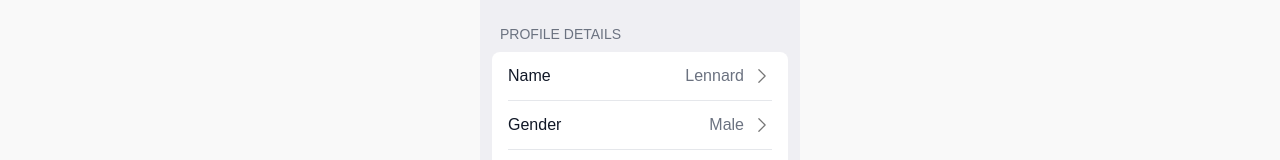
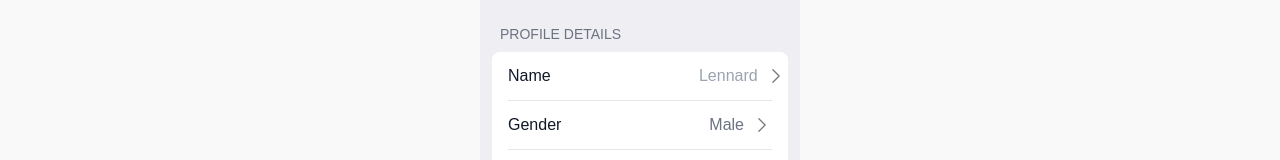
Before and after one commit to sda34495/companion-tele-app, a Next.js app: page /setting in a window 1280 px wide. Shown: the top 160 px of the page. Built offline with nearby package versions, Linux system fonts and the light colour scheme.

Commit message:
update: input field

```diff
--- a/app/components/Setting.tsx
+++ b/app/components/Setting.tsx
@@ -16,7 +16,7 @@ const Settings: React.FC = () => {
             <div className="flex flex-row items-start hover:bg-gray-300 justify-between px-4 py-3">
               <h1 className="font-medium text-gray-900">Name</h1>
               <div className="flex items-center space-x-2">
-                <span className="text-gray-500">Lennard</span>
+                <input className="text-gray-500 text-end" placeholder="Lennard"/>
                 <svg
                   xmlns="http://www.w3.org/2000/svg"
                   fill="none"
```
